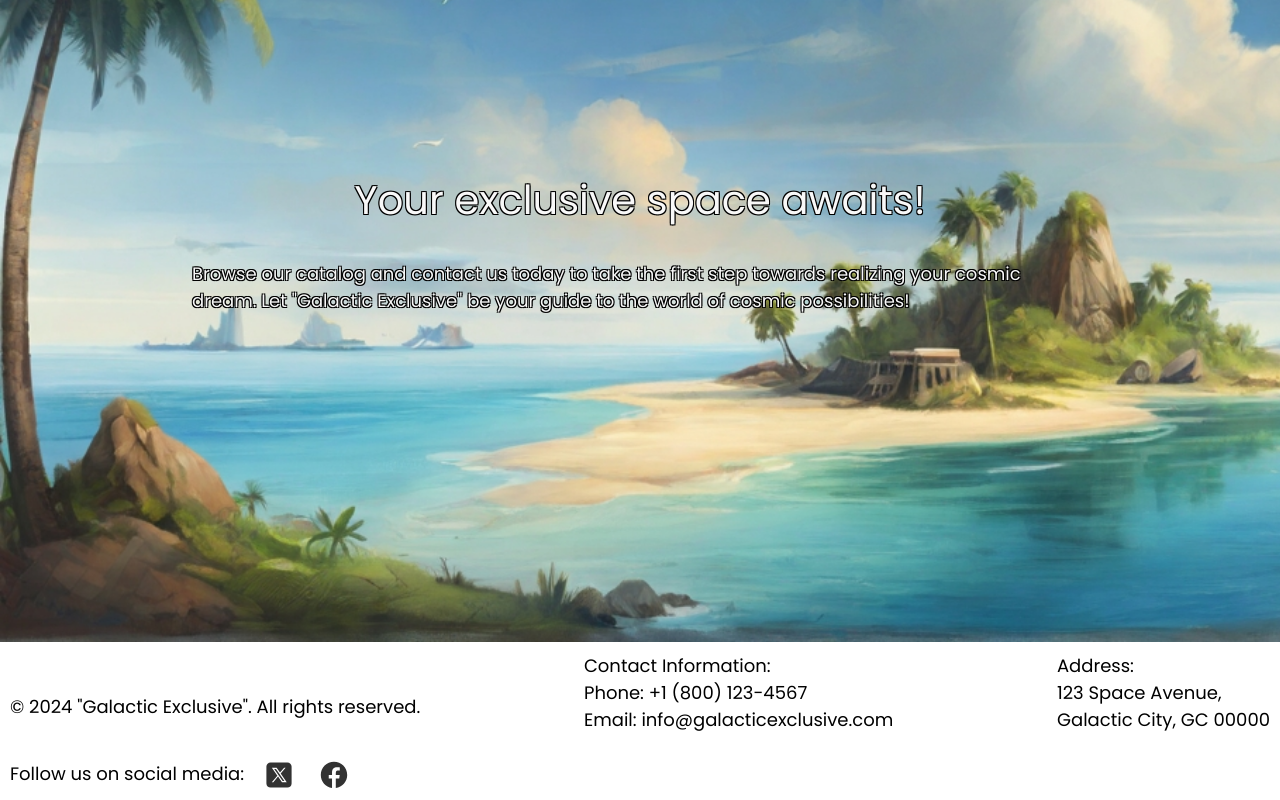
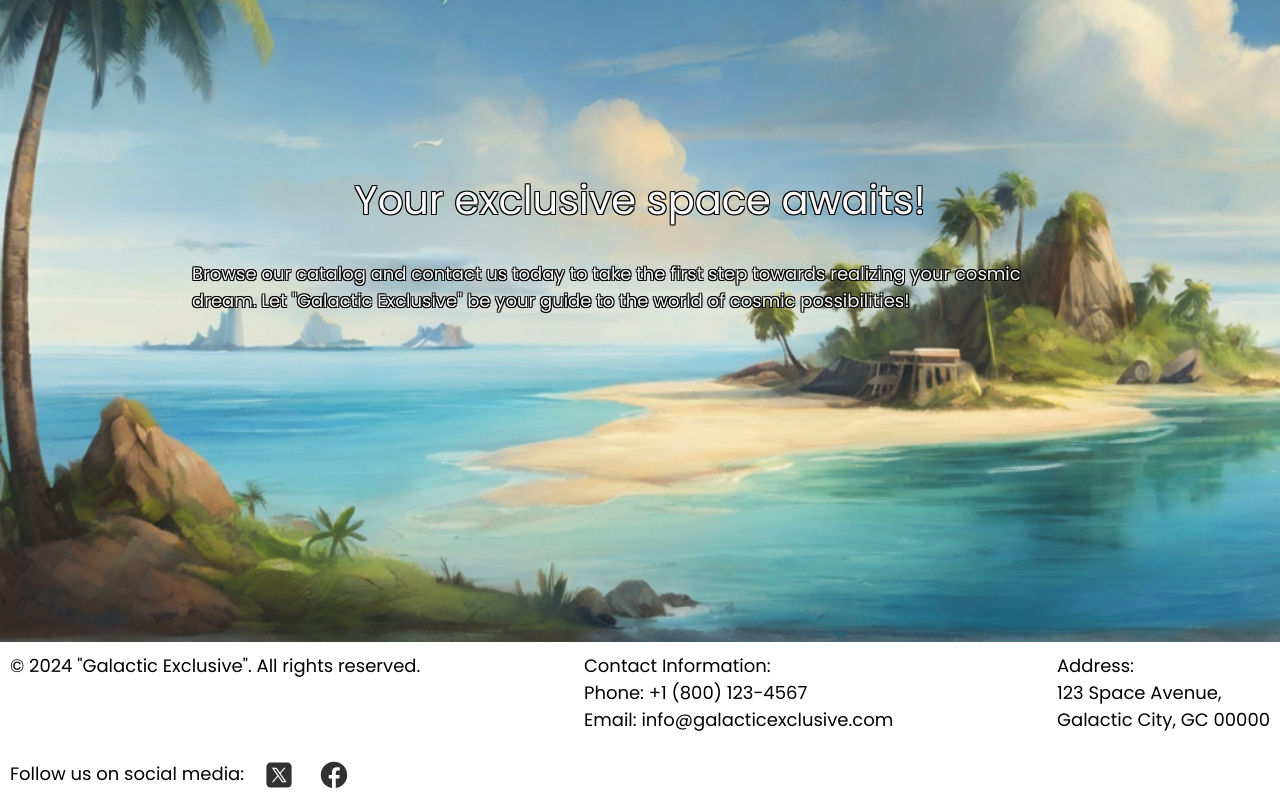
Before and after one commit to peregreenus/DEVS-eCommerce-App, a React app: page / in a window 1280 px wide. Shown: the part 1813-2613 px from the top of the page. Built offline with nearby package versions, Linux system fonts and the light colour scheme; no server answers.

Commit message:
fix: style in footer

```diff
--- a/src/view/components/common/footer/footer.module.css
+++ b/src/view/components/common/footer/footer.module.css
@@ -2,7 +2,7 @@
   padding: 1rem;
   display: flex;
   justify-content: space-between;
-  align-items: center;
+  align-items: flex-start;
 
   flex-wrap: wrap;
 
--- a/src/view/components/common/navbar/navbar.module.css
+++ b/src/view/components/common/navbar/navbar.module.css
@@ -16,11 +16,6 @@ a {
   color: black;
   transition: 0.4s all ease-in;
 }
-/*
-a:last-child {
-  margin-left: 5rem;
-  margin-right: 3rem;
-} */
 
 .basketImg {
   position: absolute;
```
